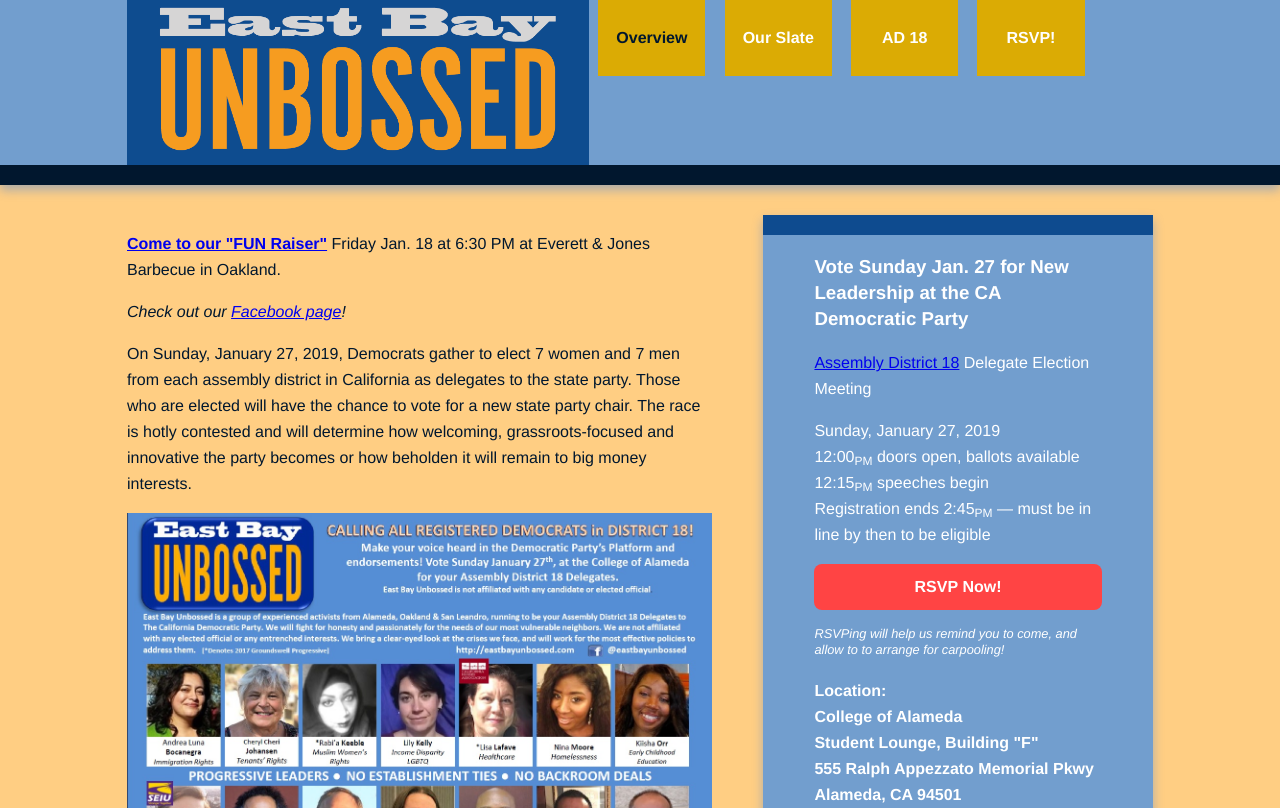
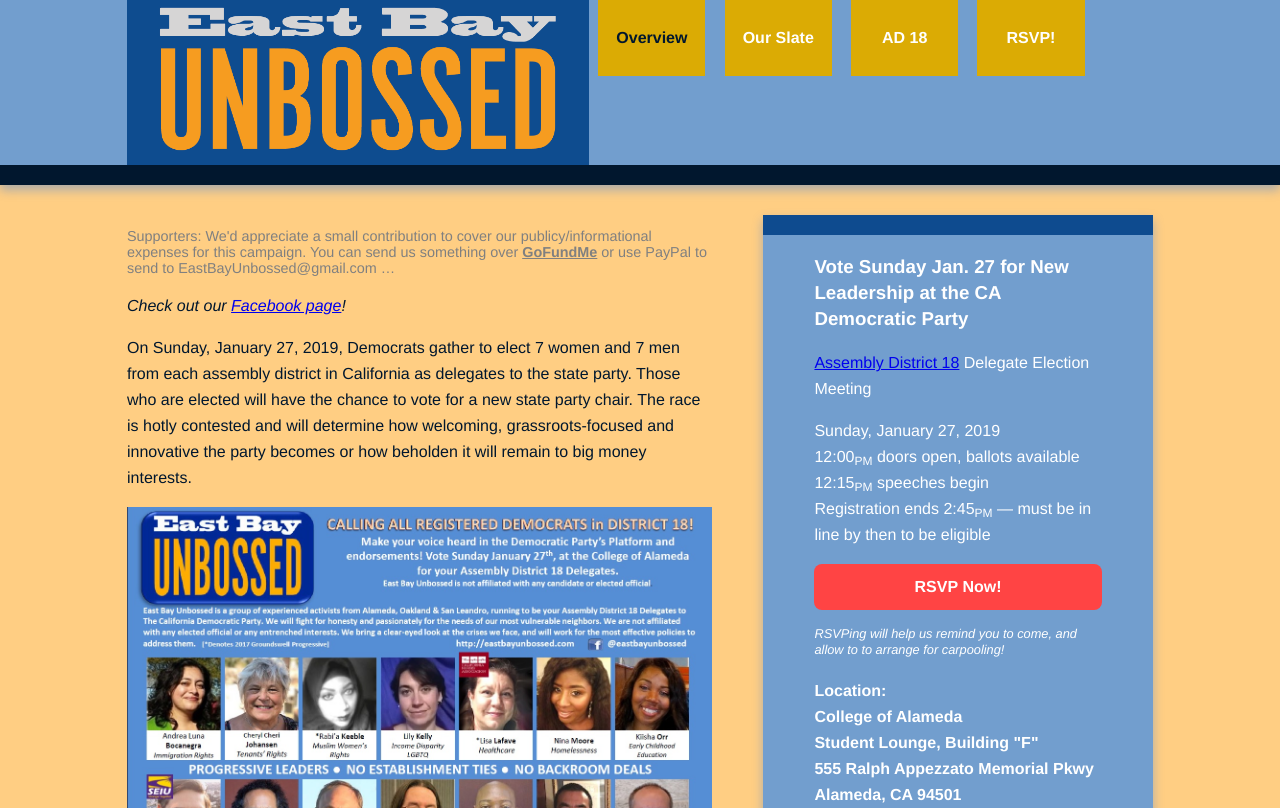
Before and after one commit to eastbayunbossed/eastbayunbossed.github.io, a plain HTML site: page index.html in a window 1280 px wide. Shown: the top 808 px of the page. Drawn offline with Linux system fonts and the light colour scheme; files that its build step writes are made by us from their sources; files whose address does not match are found by name.

Commit message:
GoFundMe/PayPal

```diff
--- a/index.html
+++ b/index.html
@@ -55,8 +55,8 @@
 
                 <article>
 
-<p>
-    <b><a href="https://www.facebook.com/events/1714493705321370/">Come to our "FUN Raiser"</a></b> Friday Jan. 18 at 6:30 PM at Everett &amp; Jones Barbecue in Oakland.
+<p style="color:gray; font-size:90%; line-height:1.1">
+    Supporters: We'd appreciate a small contribution to cover our publicy/informational expenses for this campaign. You can send us something over <b><a style="color:gray" href="https://www.gofundme.com/east-bay-unbossed-campaign-fund">GoFundMe</a></b> or use PayPal to send to EastBayUnbossed@gmail.com …
 </p>
 <p>
         <i>Check out our <a href="https://www.facebook.com/eastbayunbossed/">Facebook page</a>!</i></p>
```
